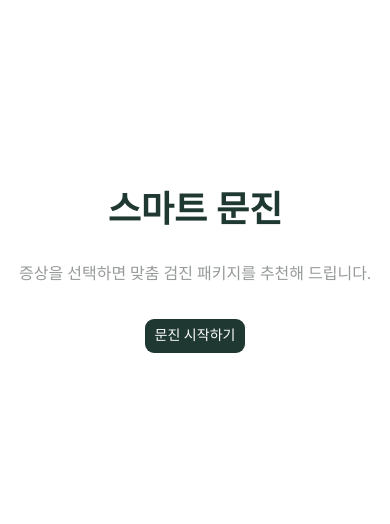
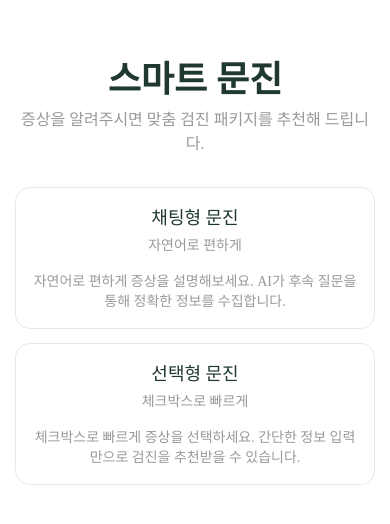
Before and after one commit to Cupcakes33/healthcare, a Next.js app in the folder frontend/: page / in a window 390 px wide. Shown: the part 150-674 px from the top of the page. Built offline with nearby package versions, Linux system fonts and the light colour scheme.

Commit message:
feat: 홈 페이지 채팅형/선택형 선택지 리디자인
- 단일 CTA 버튼을 2카드 선택지로 변경
- 채팅형(/chat), 선택형(/questionnaire) 라우팅
- shadcn Card 컴포넌트 활용, 모바일 반응형 레이아웃

```diff
--- a/frontend/src/app/page.tsx
+++ b/frontend/src/app/page.tsx
@@ -1,19 +1,54 @@
-import { Button } from "@/components/ui/button";
 import Link from "next/link";
+import {
+  Card,
+  CardContent,
+  CardDescription,
+  CardHeader,
+  CardTitle,
+} from "@/components/ui/card";
 
 export default function HomePage() {
   return (
-    <div className="flex min-h-screen flex-col items-center justify-center bg-background">
-      <div className="mx-auto max-w-md space-y-8 text-center">
-        <h1 className="text-4xl font-bold text-primary">
-          스마트 문진
-        </h1>
-        <p className="text-muted-foreground">
-          증상을 선택하면 맞춤 검진 패키지를 추천해 드립니다.
-        </p>
-        <Button size="lg" nativeButton={false} render={<Link href="/questionnaire" />}>
-          문진 시작하기
-        </Button>
+    <div className="flex min-h-screen flex-col items-center justify-center bg-background px-4">
+      <div className="mx-auto w-full max-w-2xl space-y-8 text-center">
+        <div className="space-y-2">
+          <h1 className="text-4xl font-bold text-primary">스마트 문진</h1>
+          <p className="text-muted-foreground">
+            증상을 알려주시면 맞춤 검진 패키지를 추천해 드립니다.
+          </p>
+        </div>
+
+        <div className="grid gap-4 sm:grid-cols-2">
+          <Link href="/chat" className="block">
+            <Card className="h-full cursor-pointer transition-shadow hover:ring-2 hover:ring-primary/30">
+              <CardHeader>
+                <CardTitle className="text-lg">채팅형 문진</CardTitle>
+                <CardDescription>자연어로 편하게</CardDescription>
+              </CardHeader>
+              <CardContent>
+                <p className="text-sm text-muted-foreground">
+                  자연어로 편하게 증상을 설명해보세요. AI가 후속 질문을 통해
+                  정확한 정보를 수집합니다.
+                </p>
+              </CardContent>
+            </Card>
+          </Link>
+
+          <Link href="/questionnaire" className="block">
+            <Card className="h-full cursor-pointer transition-shadow hover:ring-2 hover:ring-primary/30">
+              <CardHeader>
+                <CardTitle className="text-lg">선택형 문진</CardTitle>
+                <CardDescription>체크박스로 빠르게</CardDescription>
+              </CardHeader>
+              <CardContent>
+                <p className="text-sm text-muted-foreground">
+                  체크박스로 빠르게 증상을 선택하세요. 간단한 정보 입력만으로
+                  검진을 추천받을 수 있습니다.
+                </p>
+              </CardContent>
+            </Card>
+          </Link>
+        </div>
       </div>
     </div>
   );
```
